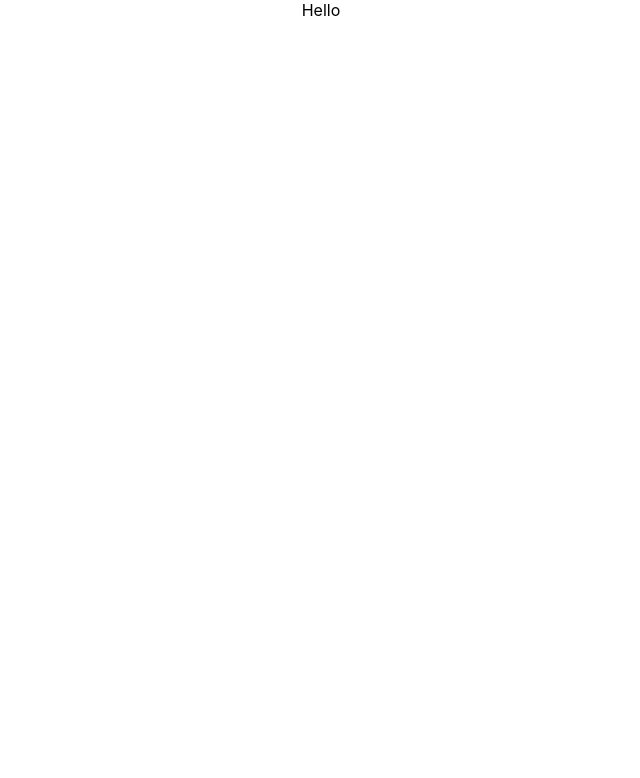
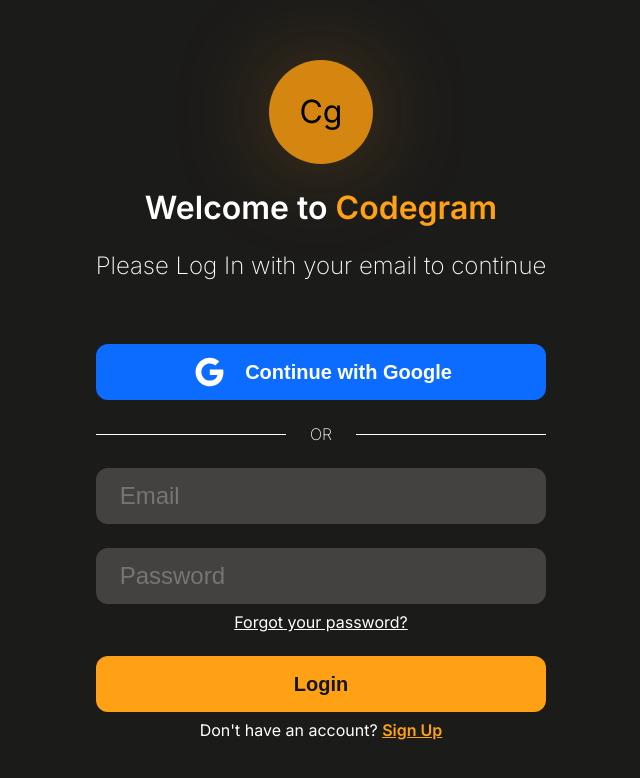
Before and after one commit to thecodegram/codegram, a React (Create React App) app in the folder client/: page / in a window 1280 px wide. Shown: the top 778 px of the page, without its empty margins (319-959 px from the left). Built offline with nearby package versions, Linux system fonts and the light colour scheme.

Commit message:
issue#12 added login page by Kiaaan the Goatttt

```diff
--- a/client/package.json
+++ b/client/package.json
@@ -39,5 +39,8 @@
       "last 1 firefox version",
       "last 1 safari version"
     ]
+  },
+  "devDependencies": {
+    "typescript-plugin-css-modules": "^5.0.1"
   }
 }
--- /dev/null
+++ b/client/src/components/SignInUpButtonGoogle.tsx
@@ -0,0 +1,10 @@
+import React from 'react'
+import './SignInUpButton.css'
+
+const SignInUpButton = () => {
+  return (
+    <button className='button-class'> Sign Up</button>
+  )
+}
+
+export default SignInUpButton
--- a/client/src/declarations.d.ts
+++ b/client/src/declarations.d.ts
@@ -1 +1,2 @@
 declare module '*.module.css';
+declare module "*.module.scss";
--- a/client/src/index.css
+++ b/client/src/index.css
@@ -1,6 +1,8 @@
+@import url('https://fonts.googleapis.com/css2?family=Inter:wght@200;400;600&family=Plus+Jakarta+Sans:wght@500;600&display=swap');
+
 body {
   margin: 0;
-  font-family: -apple-system, BlinkMacSystemFont, 'Segoe UI', 'Roboto', 'Oxygen',
+  font-family: "Inter", -apple-system, BlinkMacSystemFont, 'Segoe UI', 'Roboto', 'Oxygen',
     'Ubuntu', 'Cantarell', 'Fira Sans', 'Droid Sans', 'Helvetica Neue',
     sans-serif;
   -webkit-font-smoothing: antialiased;
@@ -11,3 +13,9 @@
   font-family: source-code-pro, Menlo, Monaco, Consolas, 'Courier New',
     monospace;
 }
+
+*, *::before, *::after {
+  margin: 0;
+  padding: 0;
+  box-sizing: border-box;
+}
--- a/client/src/pages/LoginPage.css
+++ /dev/null
@@ -1,7 +0,0 @@
-.container-center-horizontal{
-    display: flex;
-    flex-direction: row;
-    justify-content: center;
-    pointer-events: none;
-    width: 100%;
-}
--- a/client/src/pages/LoginPage.module.css
+++ b/client/src/pages/LoginPage.module.css
@@ -1,8 +1,130 @@
-.container-center-horizontal{
+.containerCenterHorizontal{
+  display: flex;
+  flex-direction: row;
+  justify-content: center;
+  pointer-events: none;
+  width: 100%;
+  background-color: blue;
+}
+
+.loginPage {
+  display: grid;
+  place-content: center;
+  background-color: #1B1B1A;
+  width: 100vw;
+  height: 100vh;
+  padding: 1rem;
+
+  &, a {
+    color: #fff;
+  }
+
+  .header h1 {
+    font-size: 2rem;
+  }
+
+  .header span {
+    color: #FFA115;
+  }
+
+  .header p {
+    font-size: 1.5rem;
+    font-weight: 200;
+  }
+
+  .header {
     display: flex;
-    flex-direction: row;
-    justify-content: center;
-    pointer-events: none;
+    flex-direction: column;
+    align-items: center;
+    gap: 1.5rem;
+    margin-bottom: 4rem;
+    text-align: center;
+  }
+}
+
+.logo {
+  background-color: #D48611;
+  color: #000;
+  aspect-ratio: 1/1;
+  width: 6.56rem;
+  border-radius: 50%;
+  display: grid;
+  place-content: center;
+  font-size: 2rem;
+  box-shadow: 0 0 100px 0 rgba(255, 161, 21, 0.25);
+}
+
+.form {
+  display: flex;
+  flex-direction: column;
+  align-items: center;
+  gap: 1.5rem;
+  max-width: 100%;
+}
+
+.form > div, span, input, button {
+  width: 100%;
+}
+
+.form button {
+  cursor: pointer;
+}
+
+.btn {
+  background-color: #FFA115;
+  border: none;
+  border-radius: 0.75rem;
+  color: #151515;
+  font-size: 1.25rem;
+  display: flex;
+  align-items: center;
+  justify-content: center;
+  gap: 1rem;
+  height: 3.5rem;
+  font-weight: 600;
+}
+
+.googleLoginBtn {
+  background-color: #0B6CFF;
+  color: #fff;
+}
+
+.orLine {
+  font-size: 1rem;
+  font-weight: 200;
+  display: flex;
+  align-items: center;
+  gap: 1.5rem;
+
+  &::before, &::after {
+    content: "";
+    display: block;
     width: 100%;
-    background-color: blue;
+    height: 1px;
+    background-color: #fff;
+  }
 }
+
+.inputText {
+  background-color: #444240;
+  height: 3.5rem;
+  border-radius: 0.75rem;
+  border: none;
+  padding: 1.5rem;
+  font-size: 1.5rem;
+  color: #fff;
+}
+
+.inputText[name="Password"],
+.btn[type="submit"]  {
+  margin-bottom: 0.5rem;
+}
+
+.btn[type="submit"] + p {
+  text-align: center;
+}
+
+.btn[type="submit"] + p a {
+  color: #FFA115;
+  font-weight: 600;
+}
--- a/client/src/pages/LoginPage.tsx
+++ b/client/src/pages/LoginPage.tsx
@@ -1,14 +1,35 @@
 import React from "react";
-// import styles from "./LoginPage.module.css"
-import "./LoginPage.css"
+import styles from "./LoginPage.module.css";
+import { IconGoogleLogo } from "./icon-google-logo";
+
+// import SignInUpButtonGoogle from "../components/SignInUpButtonGoogle";
+
 
 const LoginPage = () => {
+  console.log(styles);
   return (
-    <React.Fragment>
-      <div className="container-center-horizontal">
-        Hello
-      </div>
-    </React.Fragment>
+    <main className={styles.loginPage}>
+      <header className={styles.header}>
+        <div className={styles.logo}>Cg</div>
+        <h1>Welcome to <span>Codegram</span></h1>
+        <p>Please Log In with your email to continue</p>
+      </header>
+      <form action="" className={styles.form}>
+        <button type="button" className={`${styles.btn} ${styles.googleLoginBtn}`}><IconGoogleLogo />Continue with Google</button>
+        <span className={styles.orLine}>OR</span>
+        <input className={styles.inputText} type="text" name="email" placeholder="Email" />
+        <div>
+          <input className={styles.inputText} type="text" name="Password" placeholder="Password" />
+          <a href="">
+            <p>Forgot your password?</p>
+          </a>
+        </div>
+        <div>
+          <button type="submit" className={styles.btn}>Login</button>
+          <p>Don't have an account? <a href="">Sign Up</a></p>
+        </div>
+      </form>
+    </main>
   );
 };
 
--- /dev/null
+++ b/client/src/pages/icon-google-logo.tsx
@@ -0,0 +1,4 @@
+export const IconGoogleLogo = () =>
+<svg width="39" height="38" viewBox="0 0 39 38" fill="none" xmlns="http://www.w3.org/2000/svg">
+<path d="M33.1933 16.4172H19.7856V21.9279H27.445C27.1147 23.7092 26.1128 25.2158 24.6024 26.2252C23.3259 27.0787 21.6968 27.5834 19.7819 27.5834C16.0747 27.5834 12.939 25.0785 11.8183 21.7127C11.5362 20.8592 11.3729 19.9463 11.3729 19.0074C11.3729 18.0686 11.5362 17.1557 11.8183 16.3021C12.9427 12.94 16.0784 10.4352 19.7856 10.4352C21.8749 10.4352 23.7489 11.1551 25.2259 12.5652L29.3079 8.47949C26.8401 6.17871 23.6228 4.76855 19.7856 4.76855C14.2229 4.76855 9.40986 7.95996 7.06826 12.6135C6.10342 14.5357 5.5542 16.7104 5.5542 19.0111C5.5542 21.3119 6.10342 23.4828 7.06826 25.4051C9.40986 30.0586 14.2229 33.25 19.7856 33.25C23.6302 33.25 26.8513 31.9734 29.204 29.7988C31.8944 27.3199 33.4493 23.6684 33.4493 19.3303C33.4493 18.3209 33.3603 17.3523 33.1933 16.4172Z" fill="white"/>
+</svg>
--- a/client/tsconfig.json
+++ b/client/tsconfig.json
@@ -14,7 +14,8 @@
     "resolveJsonModule": true,
     "isolatedModules": true,
     "noEmit": true,
-    "jsx": "react-jsx"
+    "jsx": "react-jsx",
+    "plugins": [{ "name": "typescript-plugin-css-modules" }]
   },
   "include": ["src/**/*", "src/**/*.d.ts"]
 }
```
Also changed, not shown: client/src/components/SignInUpButton.css (added, +10 -0 lines), client/src/App.tsx (line endings or trailing spaces), client/src/components/signInUpButton.tsx (deleted), 1 other file (tests, documents, lock files or other folders).
